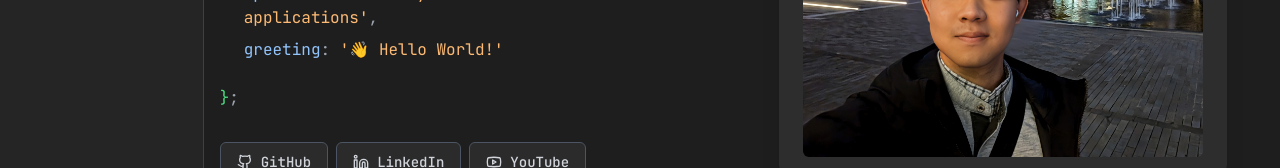
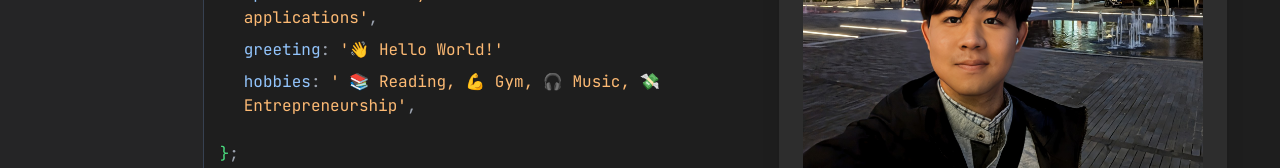
Before and after one commit to Phat0101/patrick, a Next.js app: page / in a window 1280 px wide. Shown: the part 482-650 px from the top of the page. Built offline with nearby package versions, Linux system fonts and the light colour scheme; no server answers.

Commit message:
update cv

```diff
--- a/src/components/Hero.tsx
+++ b/src/components/Hero.tsx
@@ -62,6 +62,12 @@ const Hero: React.FC<HeroProps> = ({ scrollY }) => {
                   <span className="text-blue-300">greeting</span>
                   <span className="text-gray-400">: </span>
                   <span className="text-orange-300">&apos;👋 Hello World!&apos;</span>
+                </div>
+                <div className="mb-2">
+                  <span className="text-blue-300">hobbies</span>
+                  <span className="text-gray-400">: </span>
+                  <span className="text-orange-300">&apos; 📚 Reading, 💪 Gym, 🎧 Music, 💸 Entrepreneurship&apos;</span>
+                  <span className="text-gray-400">,</span>
                 </div>
               </div>
 
```
Also changed, not shown: public/Patrick_Resume.md (+2 -1 lines), 1 other file (tests, documents, lock files or other folders).
